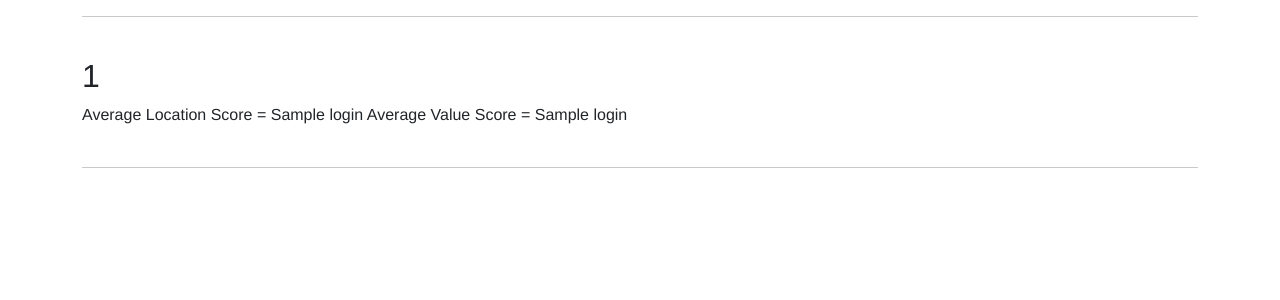
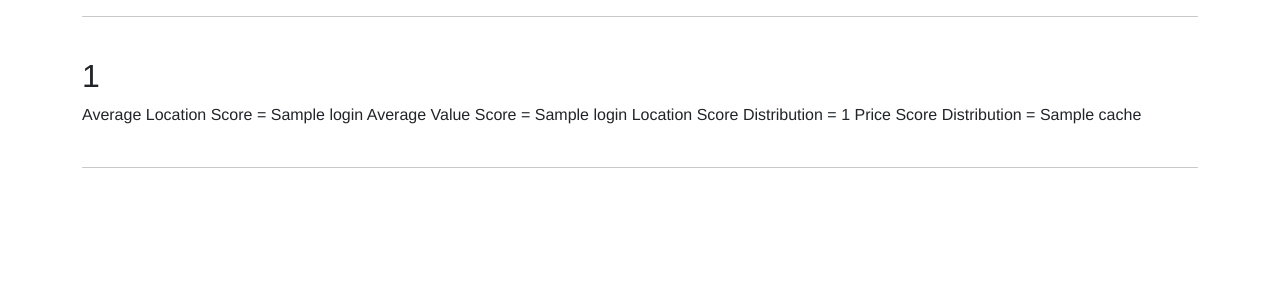
Before and after one commit to nleonar7/FlaskApp, a Flask app: template flaskblog/templates/ratings_by_user.html in a window 1280 px wide. Shown: the part 56-356 px from the top of the page. Run offline with Flask 2, Linux system fonts and the light colour scheme; the template is opened without the code that fills it: most values are stand-ins (such as "Sample title", 1, 10 or a date in 2020); some libraries are stand-ins or nearby versions.

```diff
--- a/flaskblog/templates/ratings_by_user.html
+++ b/flaskblog/templates/ratings_by_user.html
@@ -19,6 +19,8 @@
         <h2> {{ login[0] }}</h2>
         <h10>Average Location Score = {{ login[1] }}</h10>
         <h10>Average Value Score = {{ login[2] }}</h10>
+        <h10>Location Score Distribution = {{ cache[login][0] }}</h10>
+        <h10>Price Score Distribution = {{ cache[login][1] }}</h10>
         <br>
         <br>
 
```
